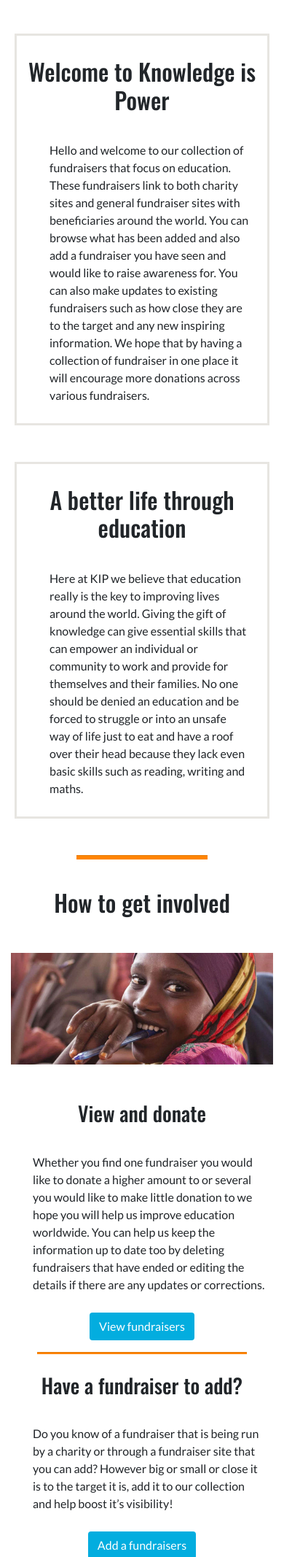
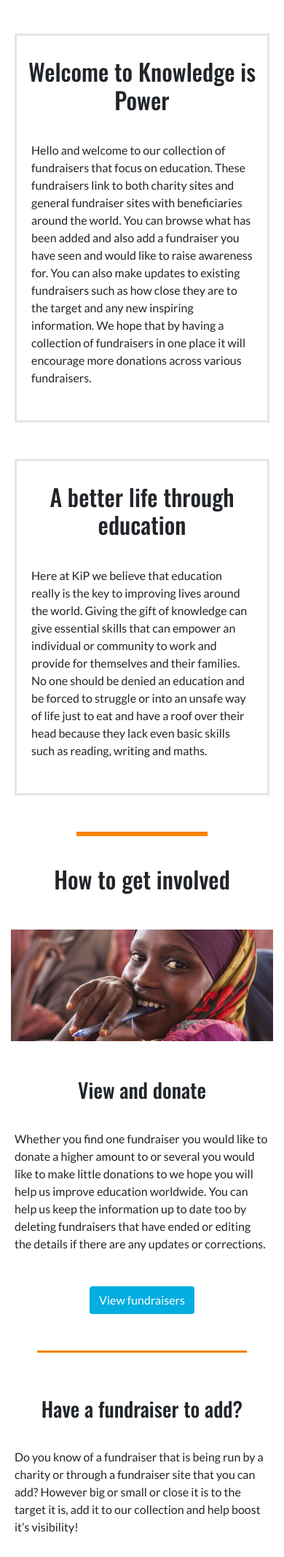
Before and after one commit to Angie55/MilestoneThree_KnowlegeisPower, a Flask app: page /index in a window 390 px wide. Shown: the part 223-2357 px from the top of the page at 73% size. Run offline with Flask 2, Linux system fonts and the light colour scheme; some libraries are stand-ins or nearby versions.

Commit message:
Tested and checked home page, for responsiveness added some spacing, reduced some padding and proofed text. Ran both index and base in html validator. Checked main nav and footer in base fully responsive anall links work

```diff
--- a/static/css/style.css
+++ b/static/css/style.css
@@ -105,7 +105,7 @@ h1, h2, h3, h6 {
 
 /*--------------------------------- Home page*/
 .home-text {
-    padding: 30px 10px 10px 30px ;
+    padding: 30px 10px;
 }
 
 .welcome-section {
@@ -128,6 +128,10 @@ h1, h2, h3, h6 {
 .home-spacing {
    margin-top: 50px;
    margin-bottom: 50px;
+}
+
+.home-add-btn {
+    margin-bottom: 50px;
 }
 
 
@@ -380,6 +384,9 @@ footer a:hover  {
     .fund-info-spacing {
         margin-top: 50px;
     }
+    .home-text {
+    padding: 30px 5px;
+    }
 }
 
 @media (max-width:1025px) {
--- a/templates/base.html
+++ b/templates/base.html
@@ -23,11 +23,11 @@
         <a class="navbar-brand" href="{{ url_for('index') }}">
             <img src="/static/images/KIPLogo.png" alt="logo with words knowledge is power using an open book as a k and a lightbulb as the o">
         </a>
-        <!--Burger icon for small screen toggle menu-->
+        <!--burger icon for small screen toggle menu-->
         <button class="navbar-toggler" type="button" data-toggle="collapse" data-target="#navbarNav" aria-controls="navbarNav" aria-expanded="false" aria-label="Toggle navigation">
             <span class="navbar-toggler-icon"><i class="fas fa-bars burger-icon"></i></span>
         </button>
-        <!--main navbar links that are inline on a large screena and toggled on small screens-->
+        <!--main navbar links that are inline on a large screen and toggled on small screens-->
         <div class="collapse navbar-collapse justify-content-end" id="navbarNav">
             <ul class="navbar-nav">
                 <li class="nav-item">
--- a/templates/index.html
+++ b/templates/index.html
@@ -48,13 +48,13 @@
           <h2 class="headers-position">Welcome to Knowledge is Power</h2>
           <p class="home-text">Hello and welcome to our collection of fundraisers that focus on education. These fundraisers link to both charity sites and general fundraiser sites
           with beneficiaries around the world. You can browse what has been added and also add a fundraiser you have seen and would like to raise awareness for. You can also make
-          updates to existing fundraisers such as how close they are to the target and any new inspiring information. We hope that by having a collection of fundraiser in one place
+          updates to existing fundraisers such as how close they are to the target and any new inspiring information. We hope that by having a collection of fundraisers in one place
           it will encourage more donations across various fundraisers.
           </p>
         </div>
         <div class="col-xl-5 col-lg-12 welcome-border better-life-sm">
           <h2 class="headers-position">A better life through education</h2>
-          <p class="home-text">Here at KIP we believe that education really is the key to improving lives around the world. Giving the gift of knowledge can give essential skills
+          <p class="home-text">Here at KiP we believe that education really is the key to improving lives around the world. Giving the gift of knowledge can give essential skills
           that can empower an individual or community to work and provide for themselves and their families. No one should be denied an education and be forced to struggle or into
           an unsafe way of life just to eat and have a roof over their head because they lack even basic skills such as reading, writing and maths.
           </p>
@@ -69,12 +69,12 @@
       <div class="row justify-content-center">
         <!--image-->
         <div class="col-xl-6 col-lg-12">
-          <img class="img-fluid" src="static/images/homepage-images/home-image-girl.jpg" alt="young girlin head scraf smiling and biting the end of a pen while in class">
+          <img class="img-fluid" src="static/images/homepage-images/home-image-girl.jpg" alt="young girl in head scraf smiling and biting the end of a pen while in class">
         </div>
         <!--information and link for fundriasers page-->
         <div class="col-xl-6 col-lg-12">
           <h3 class="get-involved-headers view-donate-sm">View and donate</h3>
-          <p class="home-text">Whether you find one fundraiser you would like to donate a higher amount to or several you would like to make little donation to we hope you will
+          <p class="home-text">Whether you find one fundraiser you would like to donate a higher amount to or several you would like to make little donations to we hope you will
           help us improve education worldwide. You can help us keep the information up to date too by deleting fundraisers that have ended or editing the details if there are any
           updates or corrections.
           </p>
@@ -83,8 +83,8 @@
           </div>
         </div>
       </div>
-      <hr class="thin-hr get-involved-hr">
-      <div class="row justify-content-center home-add-fund">
+      <hr class="thin-hr home-spacing">
+      <div class="row justify-content-center home-spacing">
         <!--information and link to add a fundriaser-->
         <div class="col-xl-6 col-lg-12 home-add-fund">
           <h3 class="get-involved-headers">Have a fundraiser to add?</h3>
@@ -92,7 +92,7 @@
           target it is, add it to our collection and help boost it’s visibility!
           </p>
           <div class="text-center">
-            <a class="btn blue-btn" href="{{ url_for('add_fundraiser') }}" role="button">Add a fundraisers</a>
+            <a class="btn blue-btn home-add-btn" href="{{ url_for('add_fundraiser') }}" role="button">Add a fundraisers</a>
           </div>
         </div>
         <!--image-->
```
